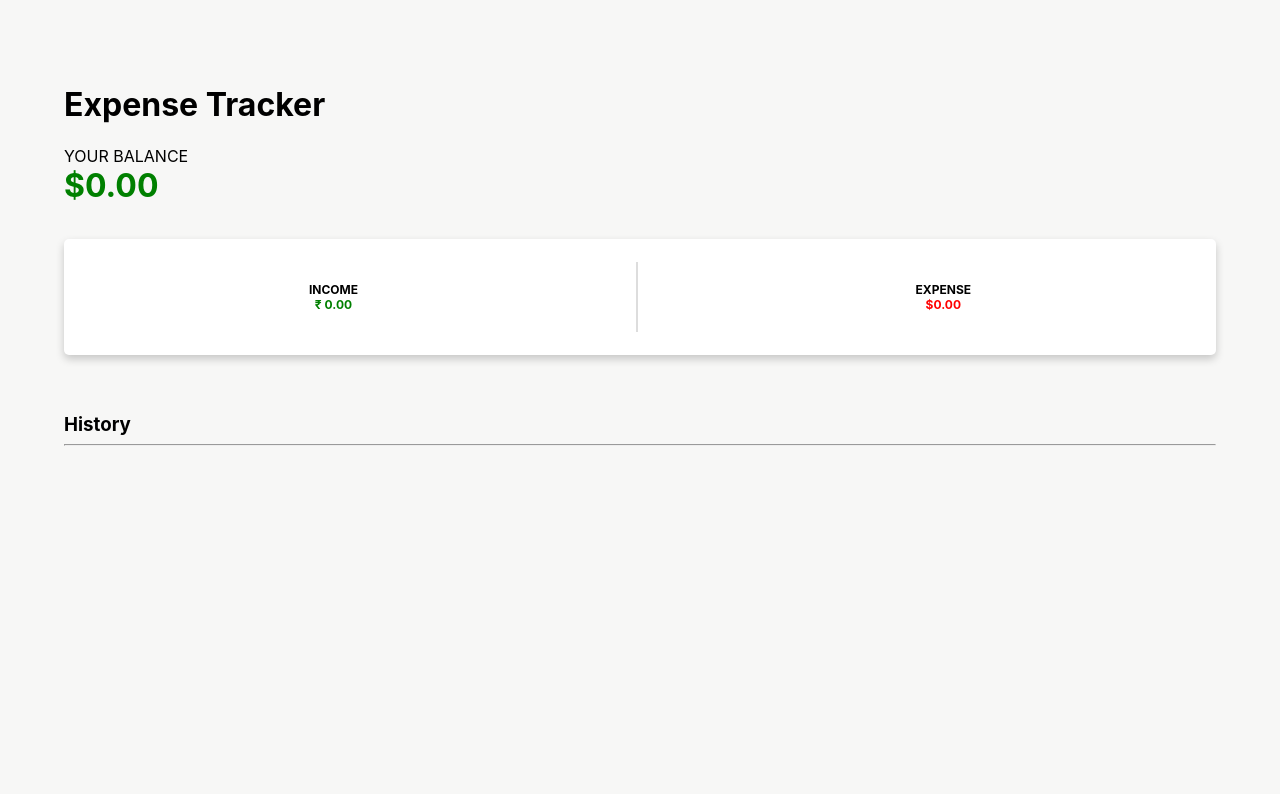
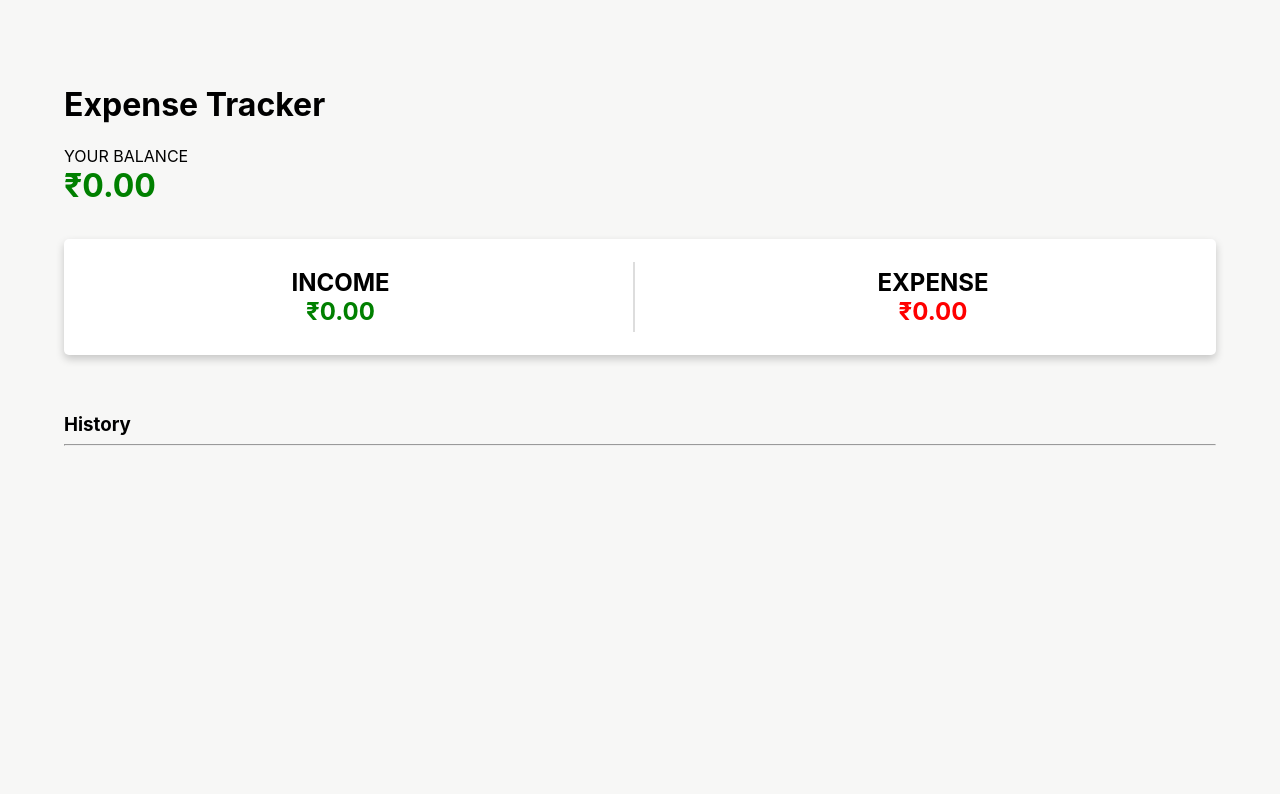
Before and after one commit to agamya0801/expense-tracker, a React (Create React App) app: page / in a window 1280 px wide. Shown: the top 794 px of the page. Built offline with nearby package versions, Linux system fonts and the light colour scheme.

Commit message:
Added local storage to persist the data over page refresh

```diff
--- a/src/App.css
+++ b/src/App.css
@@ -44,7 +44,7 @@
 
 .col-h3{
   margin: 0%;
-  font-size: 12px;
+  font-size: 24px;
 }
 
 .history-container{
--- a/src/App.js
+++ b/src/App.js
@@ -1,4 +1,4 @@
-import {useState} from 'react'
+import {useState, useEffect} from 'react'
 import './App.css';
 import Balance from './components/Balance';
 import Header from './components/Header';
@@ -7,9 +7,14 @@ import History from './components/History';
 import AddNewTransactions from './components/AddNewTransactions';
 
 function App() {
+  // Local storage used for storing the transactions using the useEffect Hook
+  const [txn, setTxn] = useState(JSON.parse(window.localStorage.getItem('storedTxn')) || [])
+
+  useEffect(() => {
+    window.localStorage.setItem('storedTxn', JSON.stringify(txn));
+  })
+
   // State management for transactions
-  const [txn, setTxn] = useState([])
-
   const addTxn = (text, amount) => {
     const prevState = [...txn];
     prevState.push({text, amount});
--- a/src/components/Balance.js
+++ b/src/components/Balance.js
@@ -15,7 +15,7 @@ function Balance(props) {
   return (
     <>
       <p className='p'>YOUR BALANCE</p>
-      <h1 className={`rem-balance ${color}`}>${netBalance}</h1>
+      <h1 className={`rem-balance ${color}`}>{`\u20b9${netBalance}`}</h1>
     </>
   )
 }
--- a/src/components/IncomeExpense.js
+++ b/src/components/IncomeExpense.js
@@ -21,12 +21,12 @@ function IncomeExpense(props) {
     <div className='income-expense-card'>
       <div className='income-expense-card-col1'>
           <h3 className='col-h3'>INCOME</h3>
-          <h3 className='col-h3' style={{color:'green'}}>{`\u20B9 ${netIncome}`}</h3>
+          <h3 className='col-h3' style={{color:'green'}}>{`\u20B9${netIncome}`}</h3>
       </div>
       <div className="vl"></div>
       <div className='income-expense-card-col2'>
           <h3 className='col-h3'>EXPENSE</h3>
-          <h3 className='col-h3' style={{color:'red'}}>${netExpense}</h3>
+          <h3 className='col-h3' style={{color:'red'}}>{`\u20B9${netExpense}`}</h3>
       </div>
     </div>
   )
```
